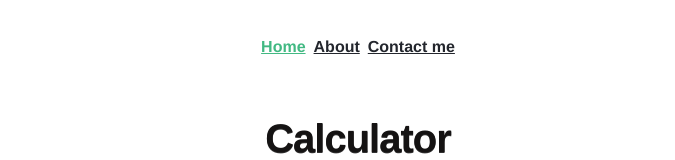
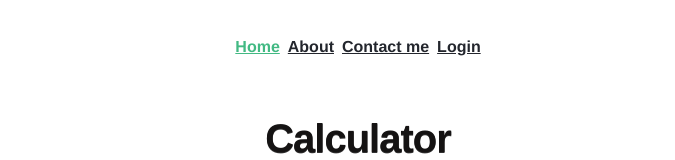
Before and after one commit to Eposkk/IDATT2105-Fullstack, a Vue app: page / in a window 1280 px wide. Shown: the top 160 px of the page, without its empty margins (282-957 px from the left). Built offline with nearby package versions, Linux system fonts and the light colour scheme.

Commit message:
Added: link to login page

```diff
--- a/src/App.vue
+++ b/src/App.vue
@@ -6,6 +6,7 @@
     <router-link class="routerLink" to="/">Home</router-link>
     <router-link class="routerLink" to="/about">About</router-link>
     <router-link class="routerLink" to="/kontaktskjema">Contact me</router-link>
+    <router-link class="routerLink" to="/login">Login</router-link>
   </div>
   <router-view class="view" />
 </template>
```
